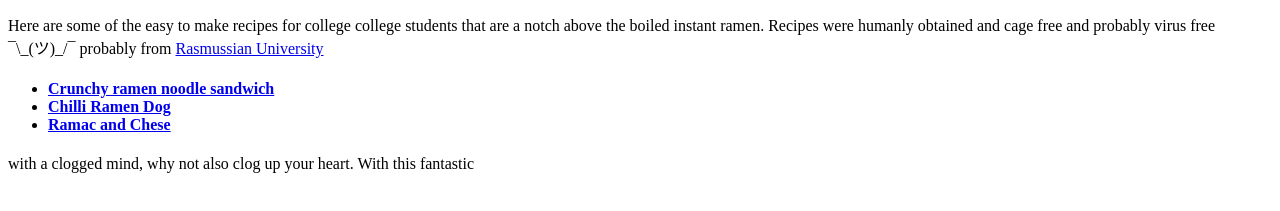
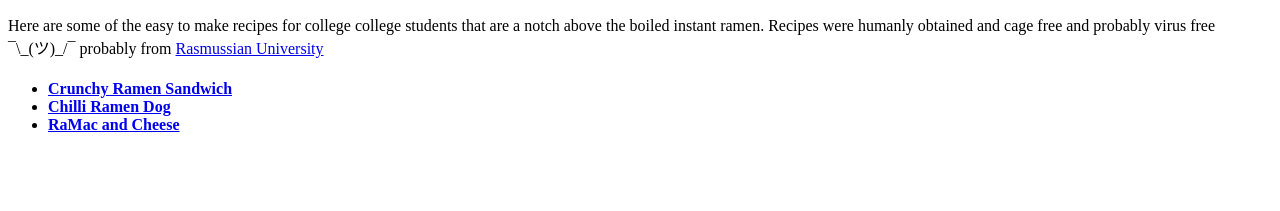
Before and after one commit to slimtanjim/odin-recipes, a plain HTML site: page index.html in a window 1280 px wide. Shown: the part 333-544 px from the top of the page. Drawn offline with Linux system fonts and the light colour scheme.

Commit message:
Fixed casing of recipe list and removed extra string

```diff
--- a/index.html
+++ b/index.html
@@ -14,32 +14,18 @@
             that are a notch above the boiled instant ramen. Recipes were humanly obtained
             and cage free and probably virus free ¯\_(ツ)_/¯ probably from
             <a href="https://www.rasmussen.edu/student-experience/college-life/ramen-noodle-recipes/">Rasmussian University</a>
-
         </p>
 
         <h4>
             <ul>
-                <li>
-                    <a href="pages/ramen-sandwitch.html">Crunchy ramen noodle sandwich</a>
-                </li>
-
-                <li>
-                    <a href="pages/ramen-chili.html">Chilli Ramen Dog</a>
-                </li>
-
-                <li>
-                    <a href="pages/ramen-macandcheese.html">Ramac and Chese</a>
-                </li>
-
+                <li> <a href="pages/ramen-sandwitch.html">Crunchy Ramen Sandwich</a> </li>
+                <li> <a href="pages/ramen-chili.html">Chilli Ramen Dog</a> </li>
+                <li> <a href="pages/ramen-macandcheese.html">RaMac and Cheese</a> </li>
             </ul>
         </h4>
-
-
     </body>
 </html>
 
-
-with a clogged mind, why not also clog up your heart. With this fantastic
 
 
 <!--
```
